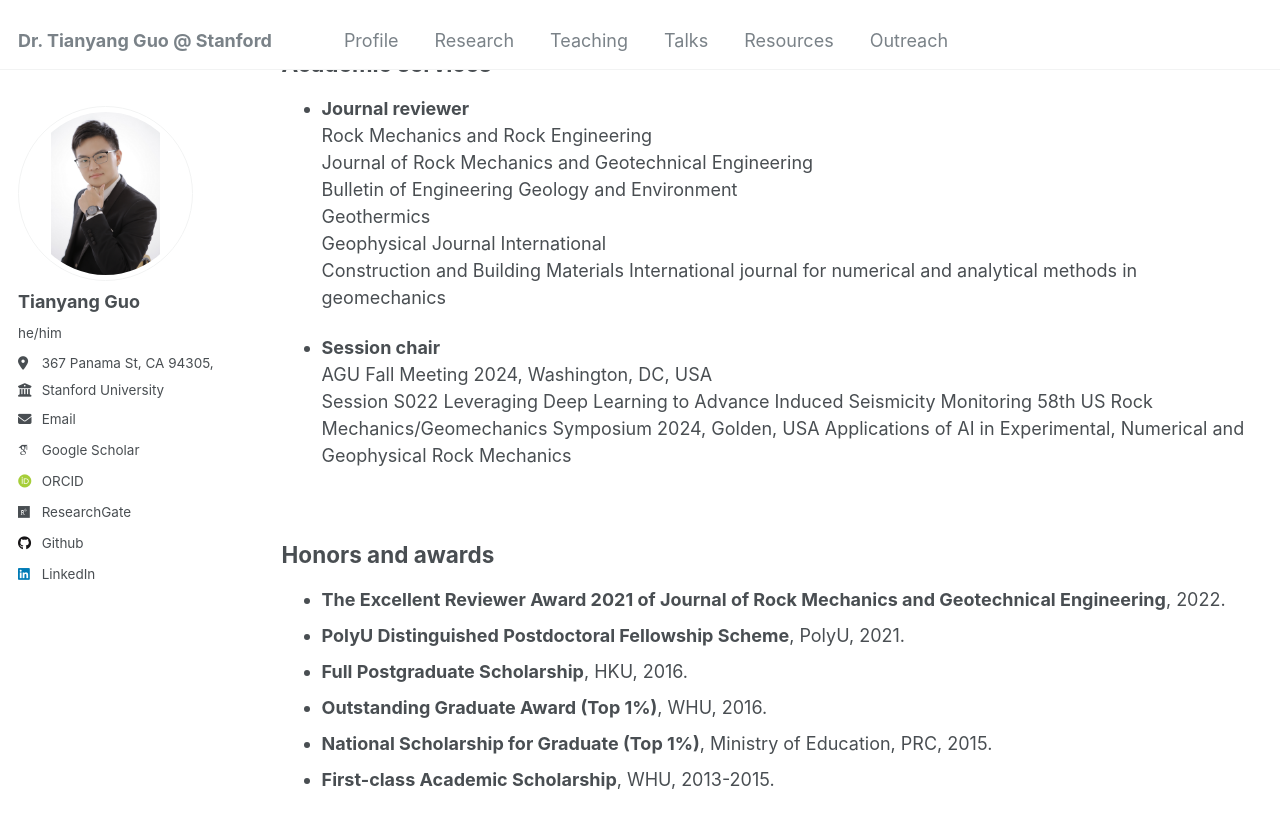
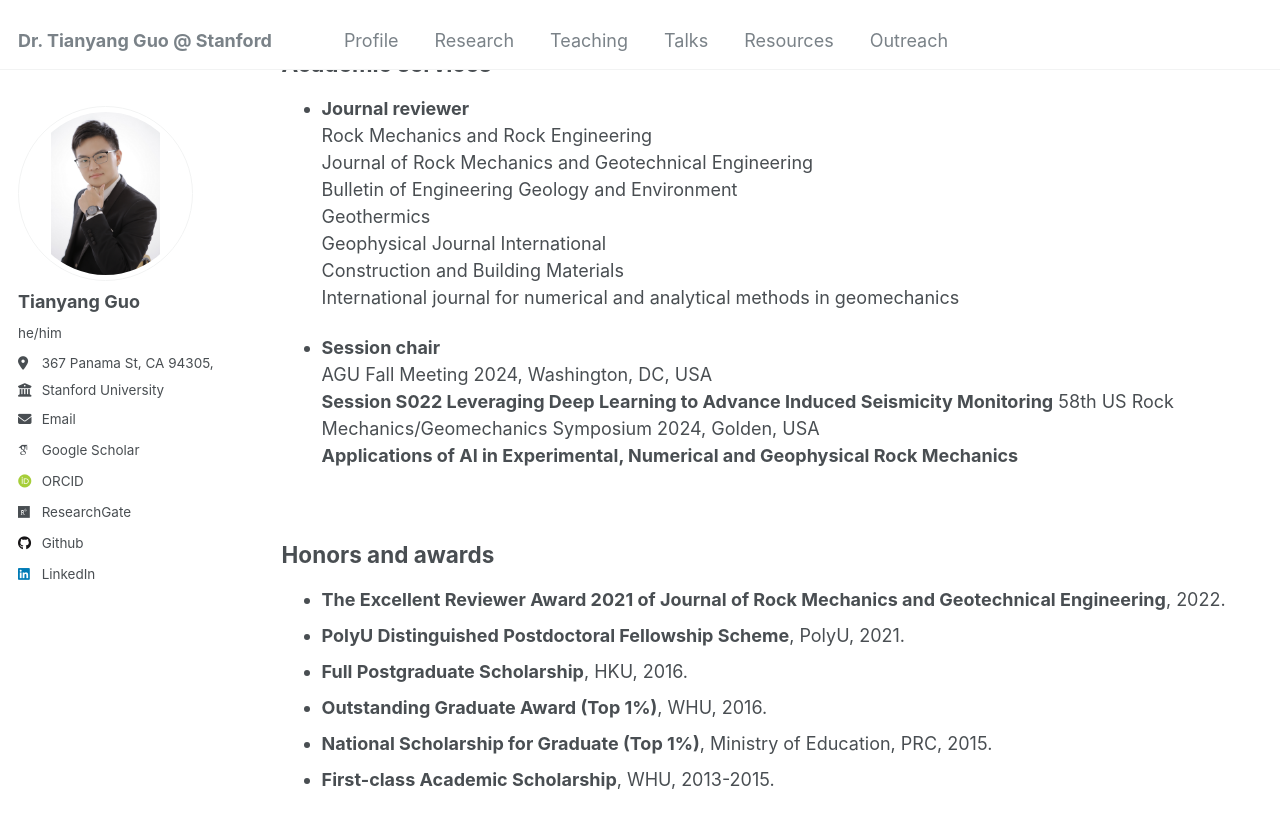
Before and after one commit to guotystanford/guotystanford.github.io, a Jekyll site: the page built from _pages/profile.md, in a window 1280 px wide and 900 px high, scrolled down 943 px. Shown: the top 829 px of the window. Built offline with Jekyll 4.4.1, drawn with Linux system fonts in a browser that asks for light colours; some web fonts are replaced.

```diff
--- a/_pages/profile.md
+++ b/_pages/profile.md
@@ -50,9 +50,9 @@ redirect_from:
 
 * <b>Session chair</b>
   AGU Fall Meeting 2024, Washington, DC, USA
-    Session S022 Leveraging Deep Learning to Advance Induced Seismicity Monitoring
+    <b>Session S022 Leveraging Deep Learning to Advance Induced Seismicity Monitoring</b>
   58th US Rock Mechanics/Geomechanics Symposium 2024, Golden, USA
-    Applications of AI in Experimental, Numerical and Geophysical Rock Mechanics
+    <b>Applications of AI in Experimental, Numerical and Geophysical Rock Mechanics</b>
 <br>
 
 ## Honors and awards
```
